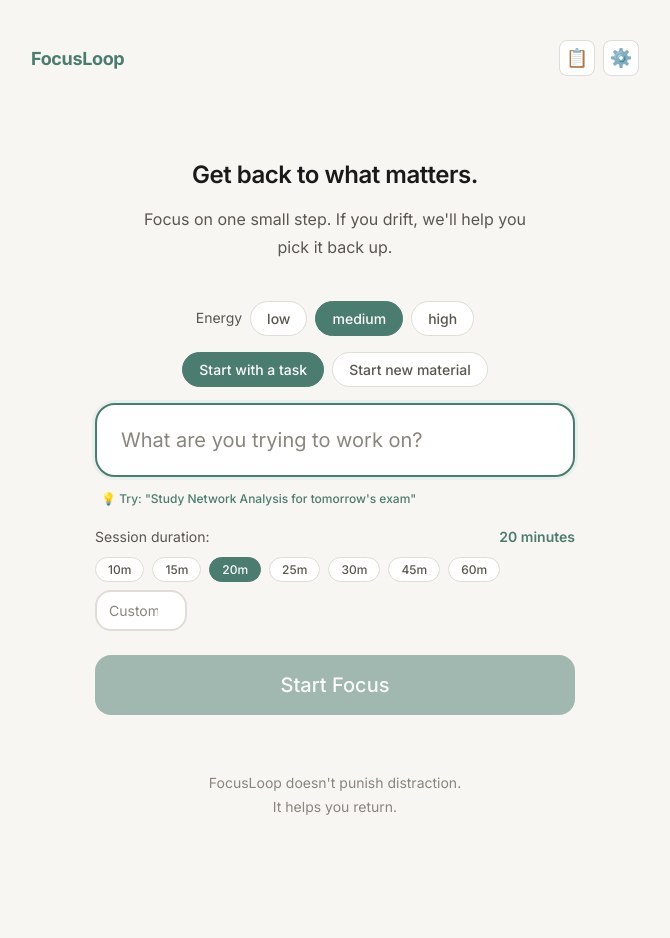
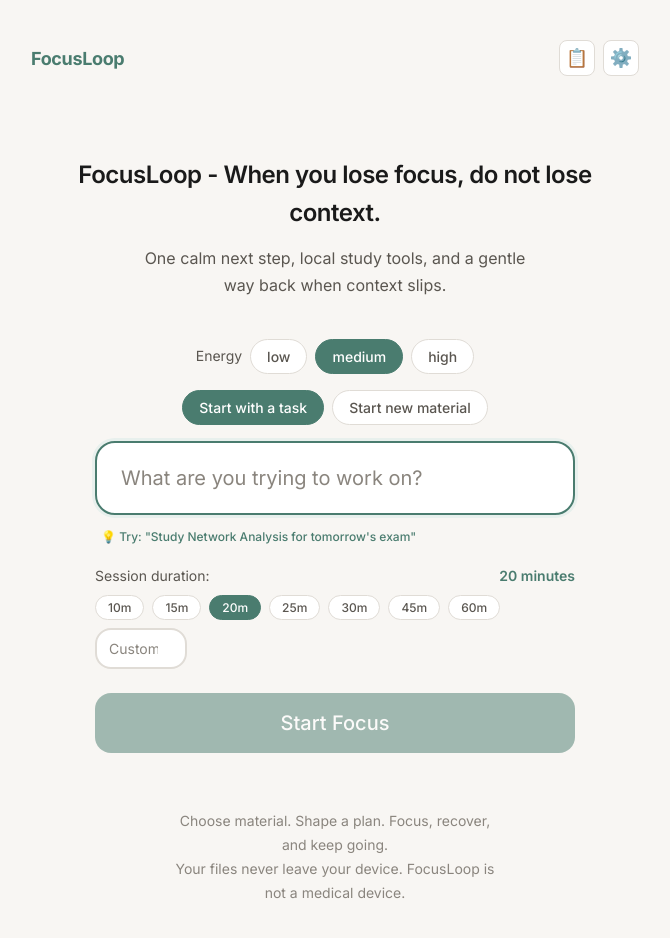
Before and after one commit to pranav16121/FocusLoop, a React (Vite) app: page / in a window 1280 px wide. Shown: the top 938 px of the page, without its empty margins (305-975 px from the left). Before the commit the page ends 874 px from the top, so only its background shows below. Built offline with nearby package versions, Linux system fonts and the light colour scheme.

Commit message:
feat: update FocusLoop positioning and privacy copy

```diff
--- a/index.html
+++ b/index.html
@@ -4,10 +4,10 @@
     <meta charset="UTF-8" />
     <link rel="icon" type="image/svg+xml" href="/favicon.svg" />
     <meta name="viewport" content="width=device-width, initial-scale=1.0" />
-    <meta name="description" content="FocusLoop — An ADHD-friendly focus companion. One task, one next step, a calmer way to recover when your attention drifts." />
+    <meta name="description" content="FocusLoop - When you lose focus, do not lose context. A calm, local-first focus companion." />
     <meta name="theme-color" content="#f8f6f3" />
     <link rel="manifest" href="/manifest.webmanifest" />
-    <title>FocusLoop</title>
+    <title>FocusLoop - When you lose focus, do not lose context.</title>
     <link rel="preconnect" href="https://fonts.googleapis.com" />
     <link rel="preconnect" href="https://fonts.gstatic.com" crossorigin />
     <link href="https://fonts.googleapis.com/css2?family=Inter:wght@400;500;600;700&display=swap" rel="stylesheet" />
--- a/src/components/HomeScreen.jsx
+++ b/src/components/HomeScreen.jsx
@@ -81,9 +81,9 @@ export default function HomeScreen({ onStartTask, onStartMaterial, onStartMateri
 
   return (
     <div className="welcome-section animate-fade-in">
-      <h1 className="welcome-tagline">Get back to what matters.</h1>
+      <h1 className="welcome-tagline">FocusLoop - When you lose focus, do not lose context.</h1>
       <p className="welcome-subtitle">
-        Focus on one small step. If you drift, we'll help you pick it back up.
+        One calm next step, local study tools, and a gentle way back when context slips.
       </p>
 
       {savedTask && (
@@ -305,8 +305,8 @@ export default function HomeScreen({ onStartTask, onStartMaterial, onStartMateri
       )}
 
       <p className="welcome-philosophy">
-        FocusLoop doesn't punish distraction.<br />
-        It helps you return.
+        Choose material. Shape a plan. Focus, recover, and keep going.<br />
+        Your files never leave your device. FocusLoop is not a medical device.
       </p>
     </div>
   );
```
Also changed, not shown: 1 other file (tests, documents, lock files or other folders).
